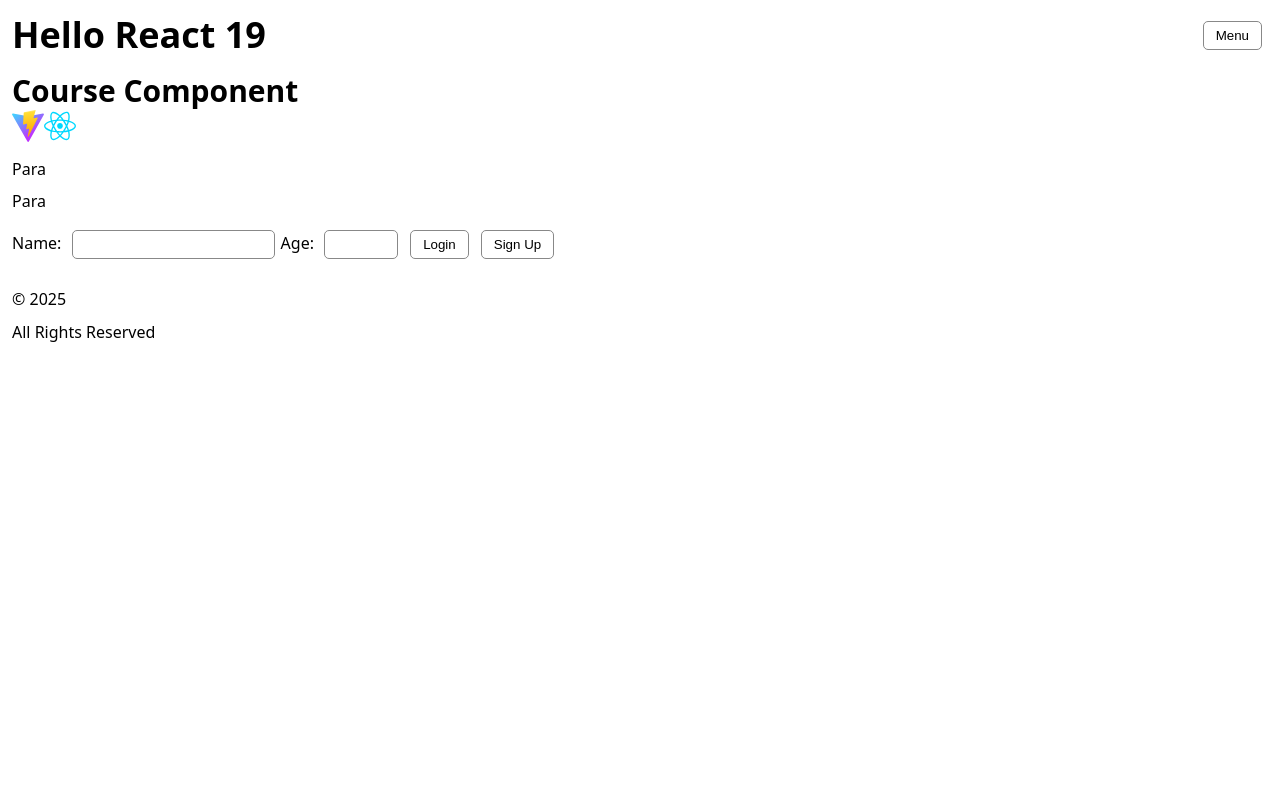
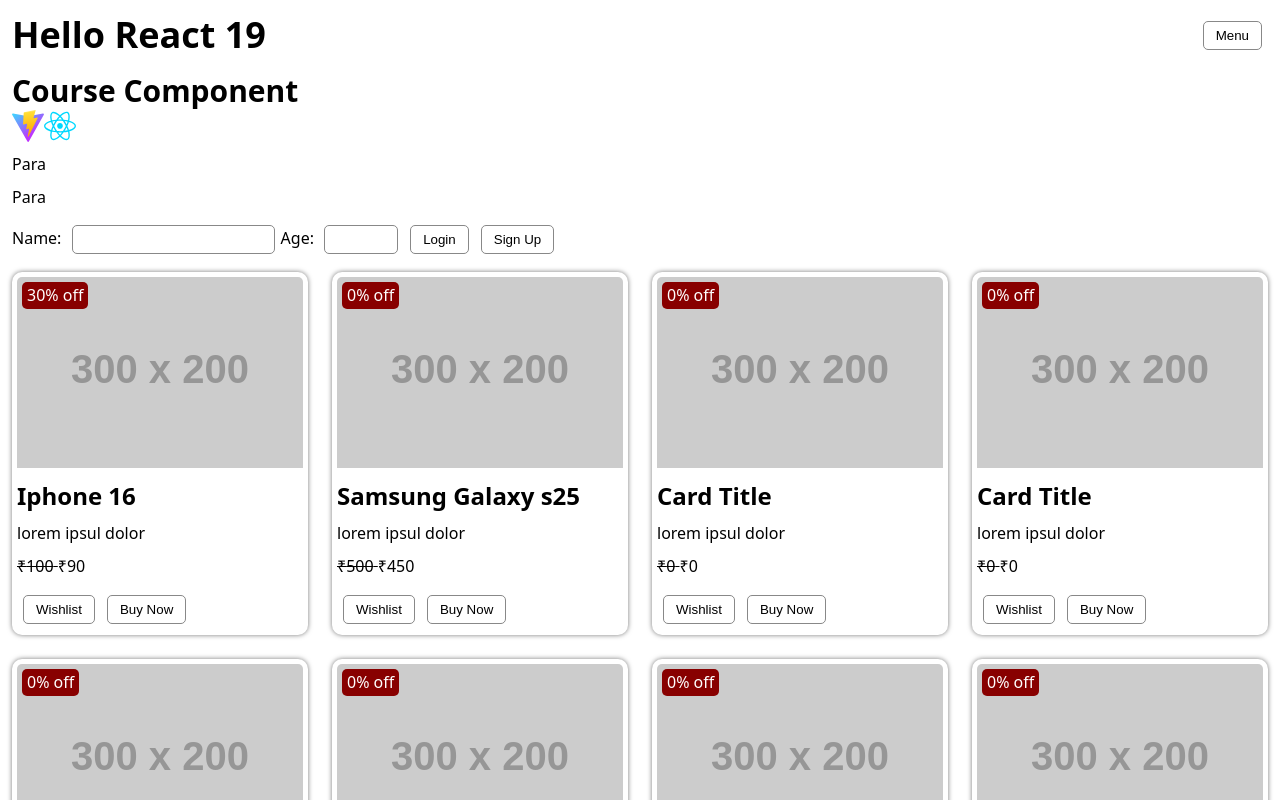
Before and after one commit to avimalhotra/react19, a React (Vite) app: page / in a window 1280 px wide. Shown: the top 800 px of the page. Built offline with nearby package versions, Linux system fonts and the light colour scheme.

Commit message:
Cards example using props

```diff
--- a/src/Button.jsx
+++ b/src/Button.jsx
@@ -1,3 +1,7 @@
-export default function Button(props) {
-  return <button className="btn">{props.label}</button>;
+// export default function Button(props) {
+//   return <button type={props.type} className="btn">{props.label}</button>;
+// }
+
+export default function Button({ type="button", label }) {
+   return <button type={type} className="btn">{label}</button>;
 }
--- /dev/null
+++ b/src/Card.jsx
@@ -0,0 +1,29 @@
+import Button from "./Button";
+
+function Card({
+  title = "Card Title",
+  mrp = 0,
+  price = 0,
+  desc = "lorem ipsul dolor",
+  offer = "0%",
+}) {
+  return (
+    <section className="card">
+      <span className="offer">{offer} off</span>
+      <img
+        src="https://placehold.co/300x200.png"
+        alt="Card Image"
+        className="img-resp"
+      />
+      <h3>{title}</h3>
+      <p>{desc}</p>
+      <p>
+        <del> ₹{mrp} </del> ₹{price}
+      </p>
+      <Button label="Wishlist" />
+      <Button label="Buy Now" />
+    </section>
+  );
+}
+
+export default Card;
--- a/src/Course.jsx
+++ b/src/Course.jsx
@@ -8,7 +8,7 @@
       <h2>Course Component</h2>
       <Image src="vite.svg" alt="vite logo" width={32} height={32} />
       <Image
-        src="react.svg"
+        src="src/assets/react.svg"
         alt="react logo"
         width={32}
         height={32}
@@ -24,6 +24,10 @@
       </label>
       <Button label="Login" />
       <Button label="Sign Up" />
+      {/* <form>
+        <Input id="email" name="email" type="email" />
+        <Button type="submit" label="Submit" />
+      </form> */}
     </section>
   );
 }
--- a/src/main.jsx
+++ b/src/main.jsx
@@ -1,6 +1,7 @@
 import { createRoot } from "react-dom/client";
 import Header from "./Header";
 import Course from "./Course";
+import Card from "./Card";
 import Footer from "./Footer";
 import "./style.css";
 
@@ -8,12 +9,38 @@
 
 // const version = 19;
 // const year = new Date().getFullYear();
-const t = "React 19 with Vite";
+// const t = "React 19 with Vite";
 
 root.render(
-  <div className="container" title={t}>
+  <div className="container">
     <Header />
     <Course />
+    <div className="row">
+      <div className="col-3">
+        <Card title="Iphone 16" mrp={100} price={90} offer="30%" />
+      </div>
+      <div className="col-3">
+        <Card title="Samsung Galaxy s25" mrp={500} price={450} />
+      </div>
+      <div className="col-3">
+        <Card />
+      </div>
+      <div className="col-3">
+        <Card />
+      </div>
+      <div className="col-3">
+        <Card />
+      </div>
+      <div className="col-3">
+        <Card />
+      </div>
+      <div className="col-3">
+        <Card />
+      </div>
+      <div className="col-3">
+        <Card />
+      </div>
+    </div>
     <Footer />
   </div>
 );
--- a/src/style.css
+++ b/src/style.css
@@ -1,12 +1,23 @@
-* {
+*,
+::before,
+::after {
   margin: 0;
   box-sizing: border-box;
+}
+label {
+  display: inline-block;
+}
+img {
+  vertical-align: bottom;
+}
+.img-resp {
+  max-width: 100%;
+  height: auto;
 }
 
 html {
   font-size: 12px;
 }
-
 body {
   font: 16px/1.3 system-ui, sans-serif;
 }
@@ -15,6 +26,50 @@
   max-width: 1320px;
   margin: auto;
   padding: 0 1rem;
+}
+
+.row {
+  display: grid;
+  grid-template-columns: repeat(12, 1fr);
+  gap: 2rem;
+  margin: 1rem 0;
+}
+
+.col-1 {
+  grid-column: span 1;
+}
+.col-2 {
+  grid-column: span 2;
+}
+.col-3 {
+  grid-column: span 3;
+}
+.col-4 {
+  grid-column: span 4;
+}
+.col-5 {
+  grid-column: span 5;
+}
+.col-6 {
+  grid-column: span 6;
+}
+.col-7 {
+  grid-column: span 7;
+}
+.col-8 {
+  grid-column: span 8;
+}
+.col-9 {
+  grid-column: span 9;
+}
+.col-10 {
+  grid-column: span 10;
+}
+.col-11 {
+  grid-column: span 11;
+}
+.col-12 {
+  grid-column: span 12;
 }
 
 p {
@@ -49,16 +104,37 @@
   background: #ccc;
 }
 
-label {
-  display: inline-block;
-}
-
 .input {
   padding: 0.5rem 1rem;
   border: 1px solid #888;
   border-radius: 5px;
   background: transparent;
   margin: 0.5rem;
+}
+
+.card {
+  box-shadow: 0 0 5px #0008;
+  padding: 5px;
+  border-radius: 10px;
+  position: relative;
+  img {
+    border-radius: 5px 5px 0 0;
+  }
+  h3 {
+    margin: 1rem 0;
+  }
+  p {
+    margin: 1rem 0;
+  }
+  .offer {
+    position: absolute;
+    left: 10px;
+    top: 10px;
+    background: #800;
+    color: #fff;
+    padding: 3px 5px;
+    border-radius: 5px;
+  }
 }
 
 header {
```
